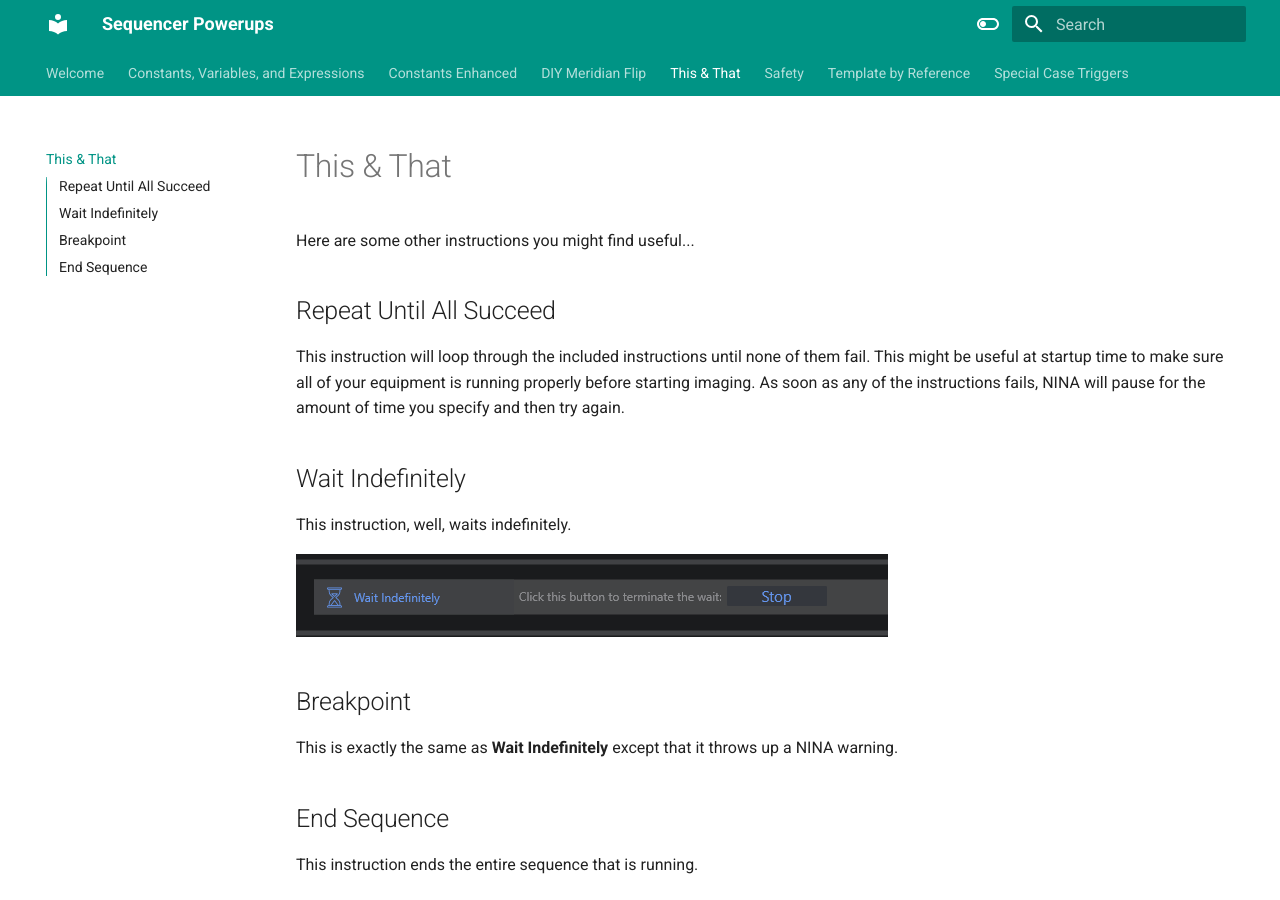
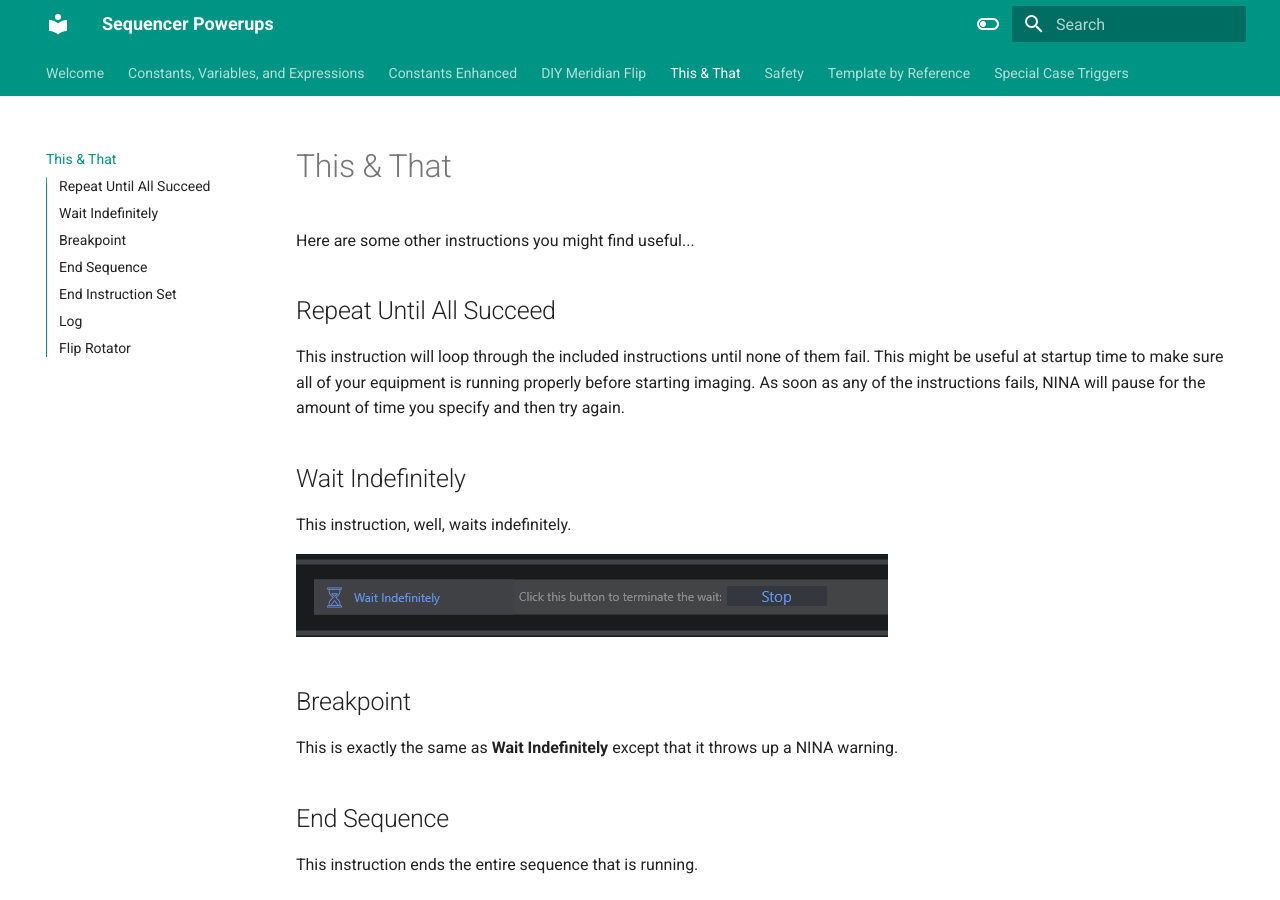
Before and after one commit to marcblank/marcblank.github.io, an MkDocs documentation site: the page built from docs/Misc.md, in a window 1280 px wide and 900 px high. Built offline with MkDocs 1.6.1 and Material for MkDocs 9.7.7, drawn with Linux system fonts in a browser that asks for light colours.

Commit message:
Powerups 3.10.16.1

```diff
--- a/docs/Misc.md
+++ b/docs/Misc.md
@@ -20,13 +20,13 @@ This is exactly the same as **Wait Indefinitely** except that it throws up a NIN
 
 This instruction ends the entire sequence that is running.
 
-# End Instruction Set
+## End Instruction Set
 
 ![](EIS.png)
 
 This instruction terminates the instruction you specify, anywhere in the hierarchy of running instructions.
 
-# Log
+## Log
 
 This instruction allows you to add arbitrary text to the NINA log. This might be useful when reporting bugs in being able to mark the time and cicrumstance under which something or other happened.
 
@@ -34,6 +34,6 @@ The **Log** instruction can be put *anywhere* in a sequence; it does *not* get e
 
 ![](Log.png)
 
-# Flip Rotator
+## Flip Rotator
 
 Some users will need to flip the rotator position after a Meridian Flip; this instruction will flip the rotator by 180 degrees
```
